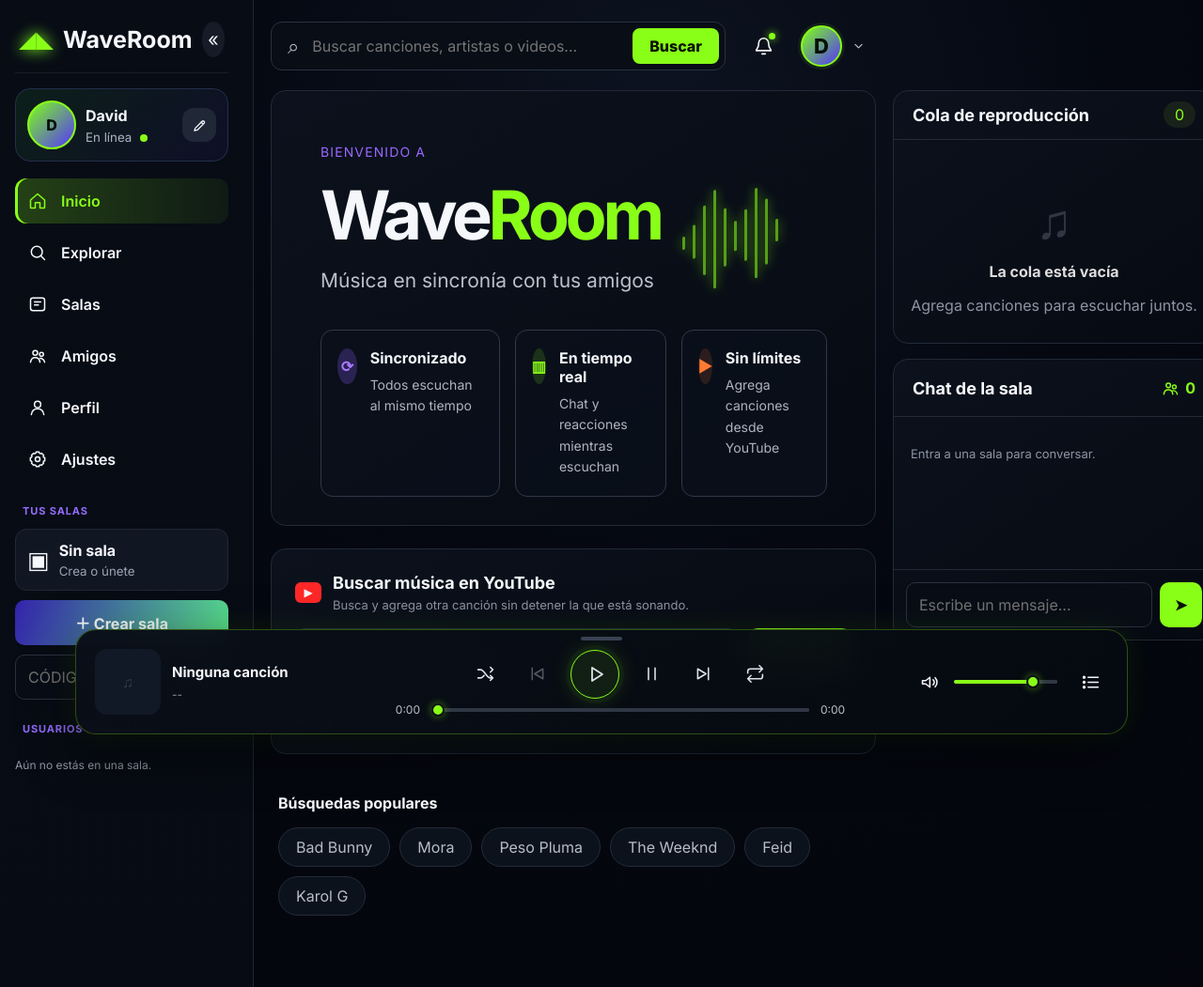
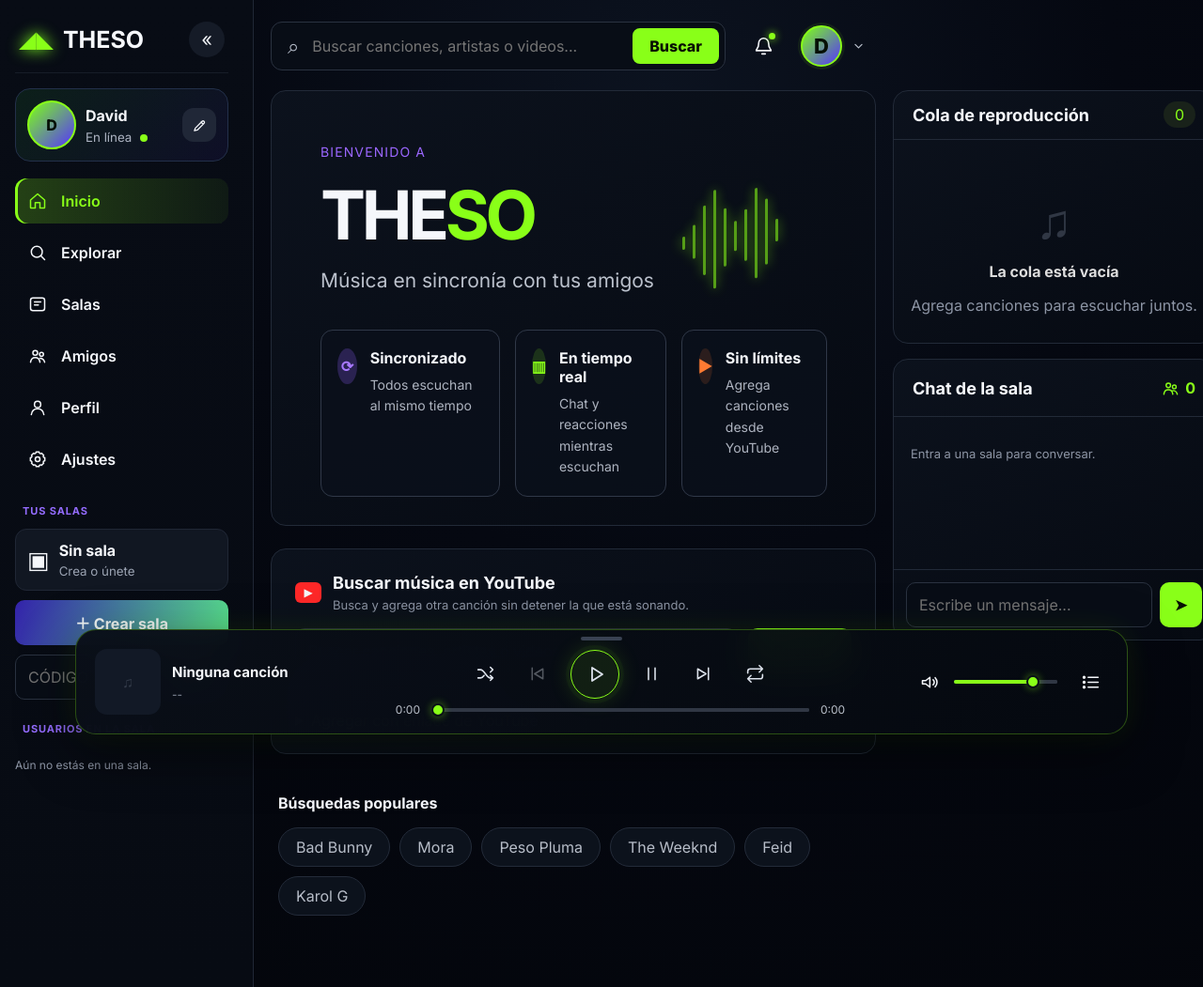
Before and after one commit to Darlexzeroo/THESOMUSIC, a website: page public/index.html in a window 1280 px wide. Shown: the whole page at 94% size. Drawn offline with nearby package versions, Linux system fonts and the light colour scheme; no server answers.

Commit message:
Update index.html

```diff
--- a/public/index.html
+++ b/public/index.html
@@ -4,7 +4,7 @@
   <meta charset="UTF-8">
   <meta name="viewport" content="width=device-width, initial-scale=1.0">
   <meta name="referrer" content="strict-origin-when-cross-origin">
-  <title>WaveRoom — Música compartida</title>
+  <title>THESO — Música compartida</title>
   <link rel="preconnect" href="https://fonts.googleapis.com">
   <link rel="preconnect" href="https://fonts.gstatic.com" crossorigin>
   <link href="https://fonts.googleapis.com/css2?family=Inter:wght@400;500;600;700;800&display=swap" rel="stylesheet">
@@ -33,7 +33,7 @@
 
   <div class="app-layout">
     <aside class="sidebar">
-      <div class="brand"><span class="brand-wave">◢◣</span><strong>WaveRoom</strong><button class="collapse" type="button">«</button></div>
+      <div class="brand"><span class="brand-wave">◢◣</span><strong>THESO</strong><button class="collapse" type="button">«</button></div>
 
       <button class="profile-card" id="openProfile" type="button">
         <span id="avatar" class="avatar">D</span>
@@ -86,7 +86,7 @@
 
       <section class="home-panel" id="homePanel">
         <div class="hero-card">
-          <div class="hero-copy"><span>BIENVENIDO A</span><h1>Wave<span>Room</span></h1><p>Música en sincronía con tus amigos</p></div>
+          <div class="hero-copy"><span>BIENVENIDO A</span><h1>THE<span>SO</span></h1><p>Música en sincronía con tus amigos</p></div>
           <div class="wave-art"><i></i><i></i><i></i><i></i><i></i><i></i><i></i><i></i><i></i><i></i></div>
           <div class="feature-grid">
             <article><b>⟳</b><div><strong>Sincronizado</strong><p>Todos escuchan al mismo tiempo</p></div></article>
```
